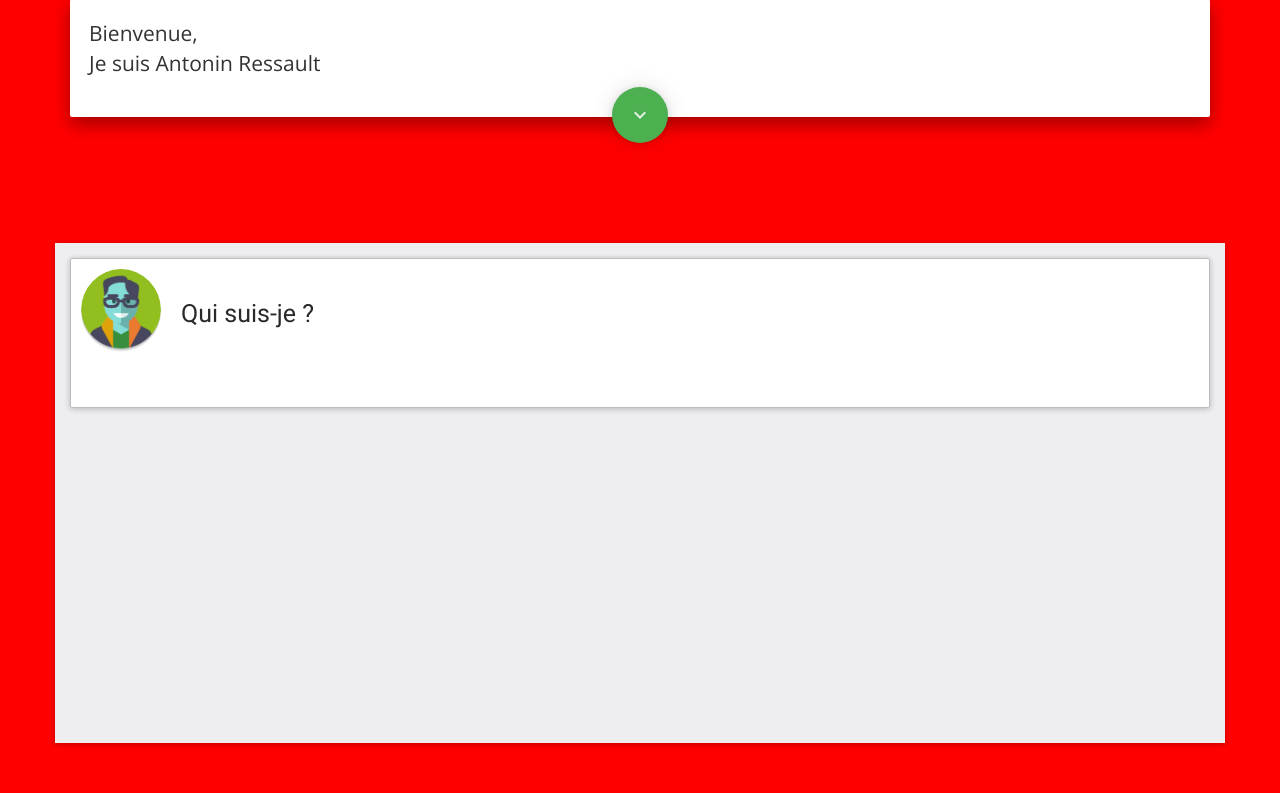
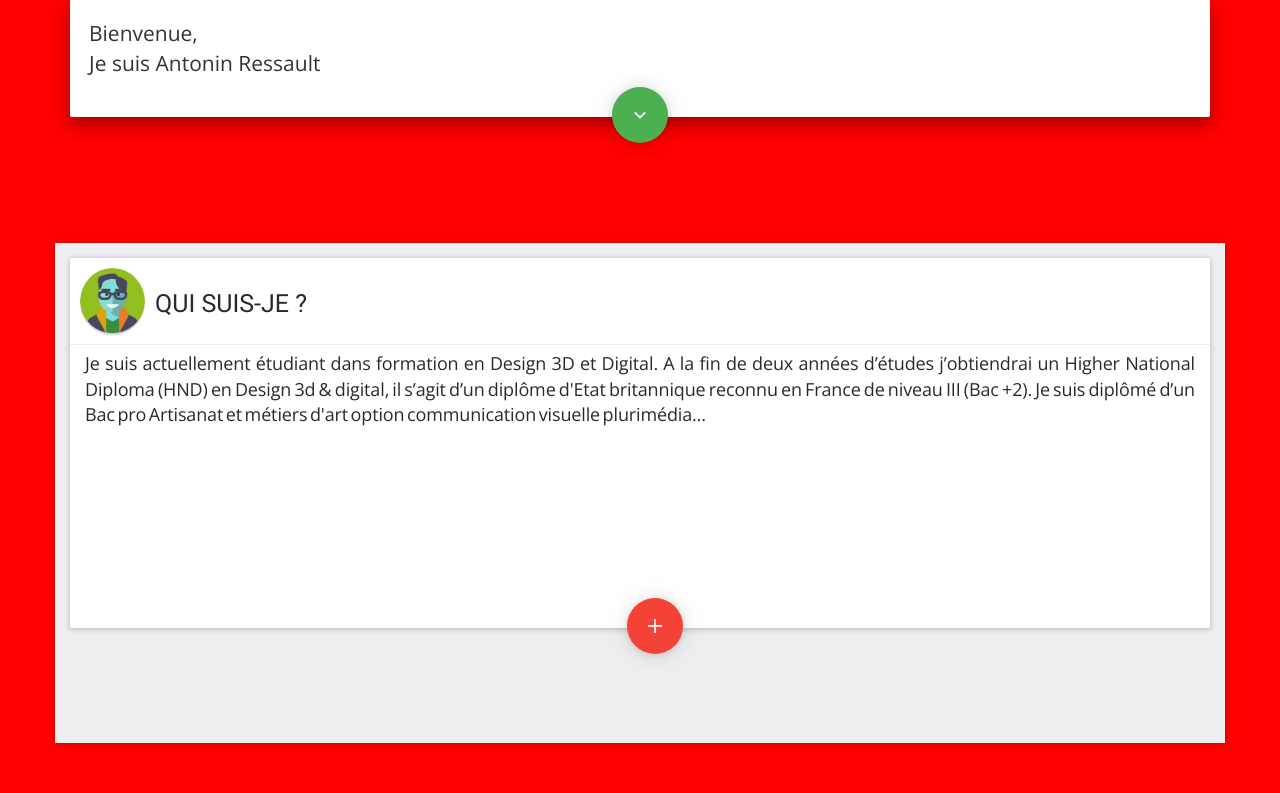
Before and after one commit to Ressault/Portfolio01, a PHP site: page / in a window 1280 px wide. Shown: the part 381-1174 px from the top of the page. Run offline with PHP 8.4, Linux system fonts and the light colour scheme; some libraries are stand-ins or nearby versions.

Commit message:
modal presentation + button more + carde pres

```diff
--- a/css/style.css
+++ b/css/style.css
@@ -50,12 +50,15 @@ body {
 .card {
 	height: 150px;
 	background-color: white;
-	border: 1px solid #BDBDBD;
+
 
 }
 
 #presentation {
 	padding: 10px;
+	padding-bottom: -50px;
+
+
 }
 
 .margin-top {
@@ -70,16 +73,38 @@ body {
 	height: 50px;
 }
 
+.padded-line {
+	margin-top: 7px;
+}
+
 .padded {
 	padding-left: -10px;
 }
 
 h3  {
 
-	margin-top: -52px;
-	padding-left: 100px;
+	margin-top: -46px;
+	padding-left: 75px;
 }
 
 h3 {
 	font-size: 25px !important;
 }
+
+.intro-text {
+	font-size: 18px;
+	padding-left: 15px;
+	padding-right: 15px;
+	margin-top: -15px;
+	word-spacing: -2px;
+	letter-spacing: -0.1pt;
+}
+
+.height-card {
+	height: 370px;
+}
+
+
+.position-more {
+	margin-top: -30px;
+}
--- a/index.html
+++ b/index.html
@@ -108,15 +108,58 @@
       <div class="container">
         <div class="row">
           <div class="col-xs-12 card-bio shadow-z-1">
-            <div class="card shadow-z-1 margin-top">
-
+            <div class="card shadow-z-1 margin-top height-card">
               <div id="presentation">
-                  <img class="img-circle-none" src="images/profil.png" width="80px" alt="Smiley face">
+                  <img class="img-circle-none" src="images/profil.png" width="65px" alt="Smiley face">
                   <h3>
-                    Qui suis-je ?
+                    QUI SUIS-JE ?
                   </h3>
               </div>
+
+              <hr class="padded-line">
+
+              <div id="TEXT INTRODUCTION">
+                  <p class="intro-text text-justify">
+                  Je suis actuellement étudiant dans formation en Design 3D et Digital. A la fin de deux années d’études j’obtiendrai un Higher National Diploma (HND) en Design 3d & digital, il s’agit d’un diplôme d'Etat britannique reconnu en France de niveau III (Bac +2). Je suis diplômé d’un Bac pro Artisanat et métiers d'art option communication visuelle plurimédia…</p>
+              </div>
             </div>
+
+            <div id="MORE-BUTTON">
+              <div class="container">
+                <div class="row">
+                  <div class="col-xs-12 text-center position-more">
+                      <button type="button" class="btn btn-fab btn-raised btn-material-red " data-toggle="modal" data-target="#myModal">
+                      <i class="mdi-content-add"></i>
+                      </button>
+                  </div>
+                </div>
+              </div>
+            </div>
+            <!-- Modal -->
+            <div class="modal fade" id="myModal" tabindex="-1" role="dialog" aria-labelledby="myModalLabel">
+                    <div class="modal-dialog" role="document">
+                      <div class="modal-content">
+                        <div class="modal-header">
+                          <button type="button" class="close" data-dismiss="modal" aria-label="Close"><span aria-hidden="true">&times;</span></button>
+                          <h4 class="modal-title" id="myModalLabel">QUI SUIS-JE ?</h4>
+                        </div>
+                        <div class="modal-body">
+                          Je suis actuellement étudiant dans une formation en Design 3D et Digital.<br><br>
+
+                          Je suis diplômé d’un Bac pro Artisanat et métiers d'art option communication visuelle plurimédia. Cette période a été pour moi l’opportunité d’explorer les différentes facettes de la communication visuelle par le biais de stages en entreprises qui m’ont ainsi permis d’acquérir de nombreuses bases solides.<br><br>
+
+                          Afin de de devenir plus polyvalent j’ai décidé de développer mes compétences et de me spécialiser dans la modélisation 3D. J’ai choisi ce domaine car je porte un vif intérêt pour les nouvelles technologies de la communication visuelle.<br><br>
+
+                          Sur ce site vous pourrez retrouver mes projets réalisés pendant mes formations, en stage ou pour différents clients. En espérant que vous apprécierez mon travail, je vous souhaite une bonne visite.
+                        </div>
+                        <div class="modal-footer">
+                          <button type="button" class="btn btn-primary" data-dismiss="modal">Close</button>
+                        </div>
+                      </div>
+                    </div>
+            </div>
+
+
           </div>
         </div>
       </div>
```
